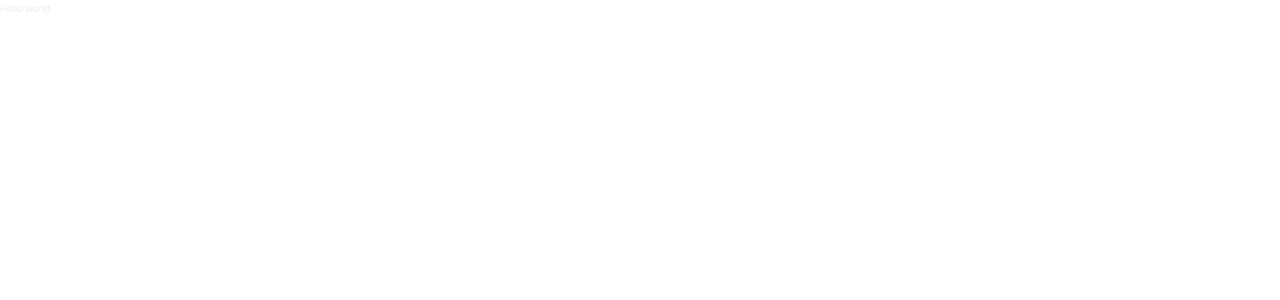
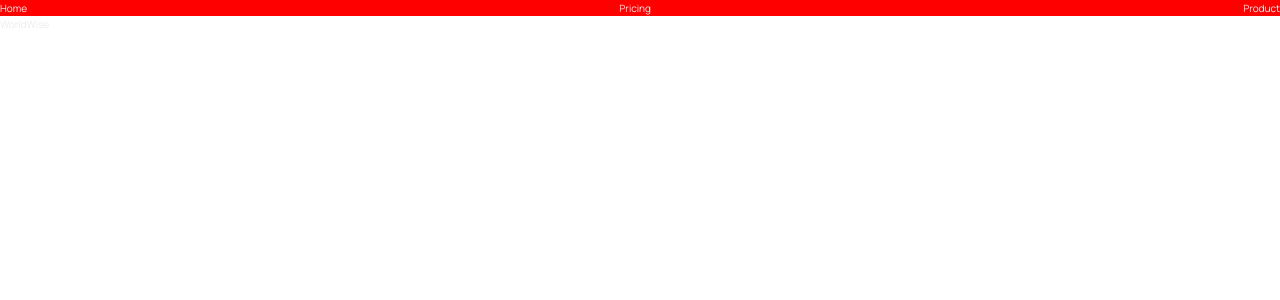
Before and after one commit to jpafrota/world-wise-app, a React (Vite) app: page / in a window 1280 px wide. Shown: the top 300 px of the page. Built offline with nearby package versions, Linux system fonts and the light colour scheme.

Commit message:
initial files

```diff
--- a/package.json
+++ b/package.json
@@ -13,6 +13,7 @@
     "@babel/types": "^7.26.0",
     "react": "^18.3.1",
     "react-dom": "^18.3.1",
+    "react-router": "^7.0.1",
     "tailwindcss": "^3.4.15"
   },
   "devDependencies": {
--- a/src/App.tsx
+++ b/src/App.tsx
@@ -1,5 +1,21 @@
+import { BrowserRouter, Route, Routes } from "react-router";
+import { RoutesPath } from "./routes/routes";
+import Homepage from "./pages/Homepage";
+import Pricing from "./pages/Pricing";
+import Product from "./pages/Product";
+import NotFound from "./pages/NotFound";
+
 function App() {
-  return <p>Hello world</p>;
+  return (
+    <BrowserRouter>
+      <Routes>
+        <Route path={RoutesPath.Homepage} element={<Homepage />}></Route>
+        <Route path={RoutesPath.Product} element={<Product />}></Route>
+        <Route path={RoutesPath.Pricing} element={<Pricing />}></Route>
+        <Route path={RoutesPath.NotFound} element={<NotFound />}></Route>
+      </Routes>
+    </BrowserRouter>
+  );
 }
 
 export default App;
--- /dev/null
+++ b/src/components/AppNav.tsx
@@ -0,0 +1,9 @@
+function AppNav() {
+  return (
+    <div>
+
+    </div>
+  )
+}
+
+export default AppNav;
--- /dev/null
+++ b/src/components/PageNav.module.css
@@ -0,0 +1,9 @@
+.nav {
+  background-color: red;
+}
+
+.ul {
+  list-style: none;
+  display: flex;
+  justify-content: space-between;
+}
--- /dev/null
+++ b/src/components/PageNav.tsx
@@ -0,0 +1,23 @@
+import { NavLink } from "react-router";
+import { RoutesPath } from "../routes/routes";
+import styles from "./PageNav.module.css";
+
+function PageNav() {
+  return (
+    <nav className={styles.nav}>
+      <ul className={styles.ul}>
+        <li>
+          <NavLink to={RoutesPath.Homepage}>Home</NavLink>
+        </li>
+        <li>
+          <NavLink to={RoutesPath.Pricing}>Pricing</NavLink>
+        </li>
+        <li>
+          <NavLink to={RoutesPath.Product}>Product</NavLink>
+        </li>
+      </ul>
+    </nav>
+  );
+}
+
+export default PageNav;
--- /dev/null
+++ b/src/pages/AppLayout.tsx
@@ -0,0 +1,9 @@
+function AppLayout() {
+  return (
+    <div>
+
+    </div>
+  )
+}
+
+export default AppLayout;
--- /dev/null
+++ b/src/pages/Homepage.tsx
@@ -0,0 +1,12 @@
+import PageNav from "../components/PageNav";
+
+function Homepage() {
+  return (
+    <div>
+      <PageNav />
+      <h1>WorldWise</h1>
+    </div>
+  );
+}
+
+export default Homepage;
--- /dev/null
+++ b/src/pages/NotFound.tsx
@@ -0,0 +1,9 @@
+function NotFound() {
+  return (
+    <div>
+      <h1>404 not found!</h1>
+    </div>
+  )
+}
+
+export default NotFound;
--- /dev/null
+++ b/src/pages/Pricing.tsx
@@ -0,0 +1,12 @@
+import PageNav from "../components/PageNav";
+
+function Pricing() {
+  return (
+    <div>
+      <PageNav />
+      <h1>Pricing</h1>
+    </div>
+  )
+}
+
+export default Pricing;
--- /dev/null
+++ b/src/pages/Product.tsx
@@ -0,0 +1,12 @@
+import PageNav from "../components/PageNav";
+
+function Product() {
+  return (
+    <div>
+      <PageNav />
+      <h1>Product</h1>
+    </div>
+  );
+}
+
+export default Product;
--- /dev/null
+++ b/src/routes/routes.ts
@@ -0,0 +1,7 @@
+export enum RoutesPath {
+  Homepage = '/',
+  Product = '/product',
+  Pricing = '/pricing',
+  Login = '/login',
+  NotFound = '*'
+}
```
Also changed, not shown: 1 other file (tests, documents, lock files or other folders).
